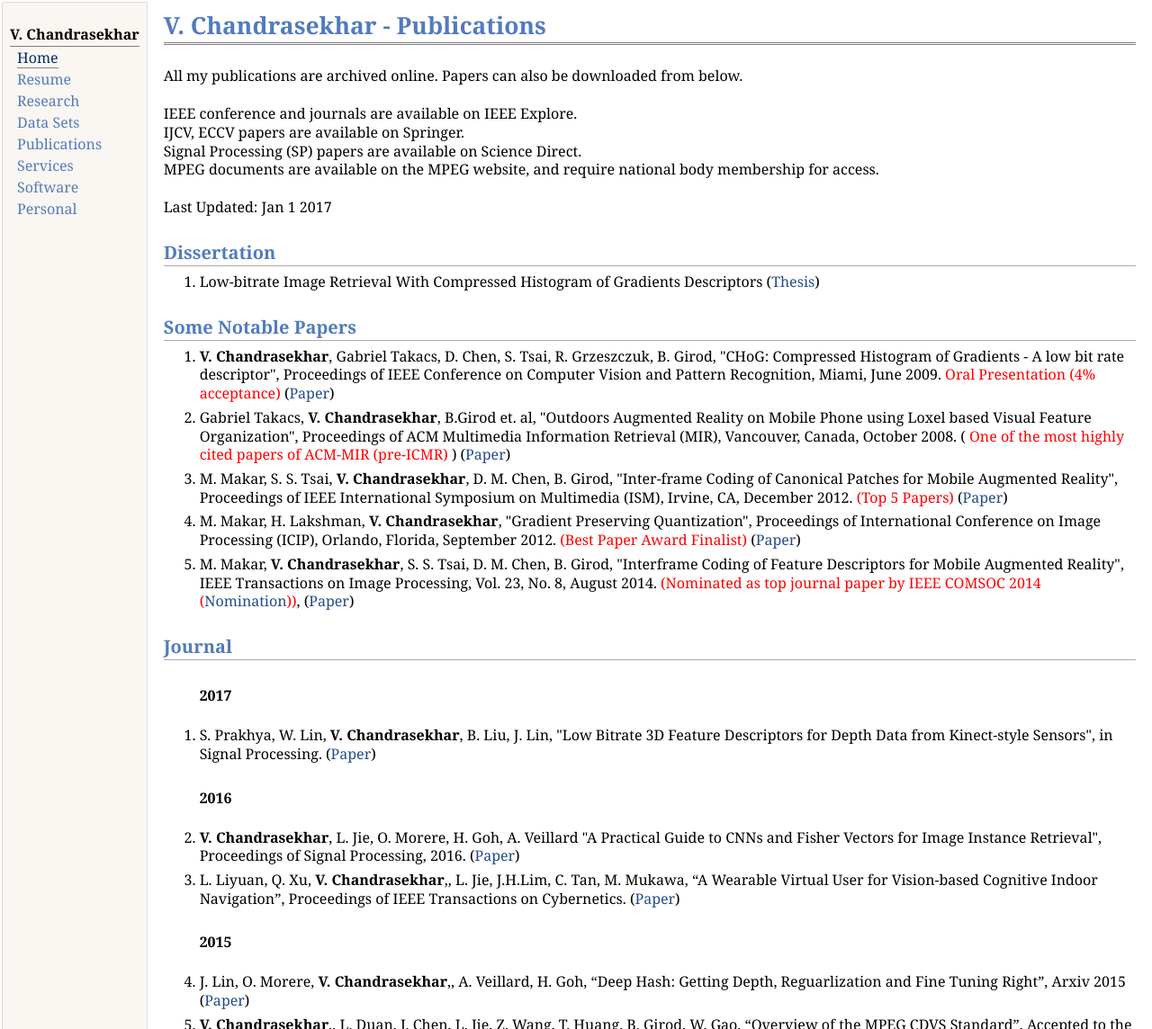
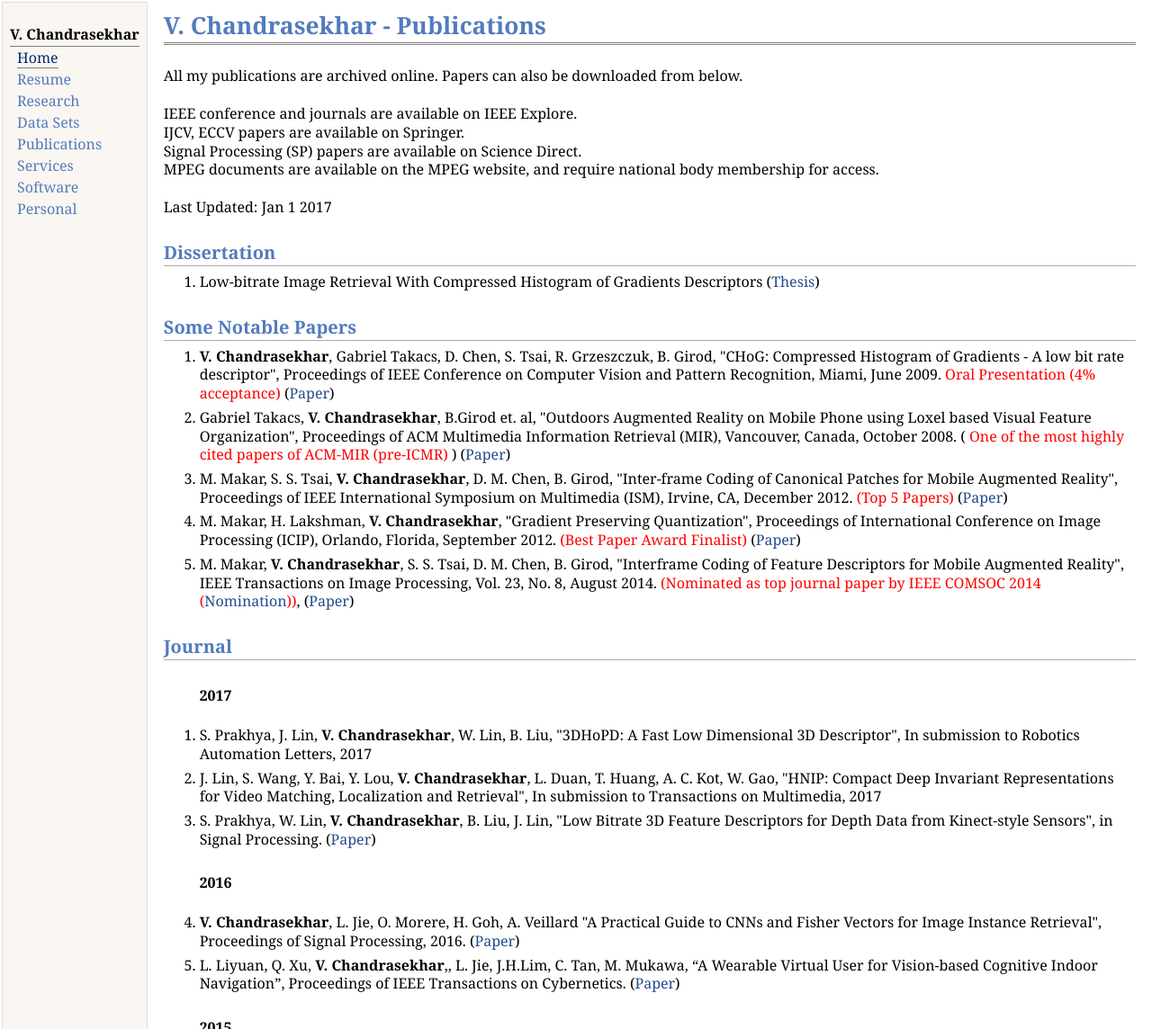
Before and after one commit to vijaychan/vijaychan.github.io, a plain HTML site: page publications.html in a window 1280 px wide. Shown: the top 1144 px of the page at 90% size. Drawn offline with Linux system fonts and the light colour scheme.

Commit message:
updated publication list..

```diff
--- a/publications.html
+++ b/publications.html
@@ -100,9 +100,19 @@ M. Makar, <b>V. Chandrasekhar</b>, S. S. Tsai, D. M. Chen, B. Girod, "Interframe
 <br>
 
 <li><p>
+S. Prakhya, J. Lin, <b>V. Chandrasekhar</b>,  W. Lin, B. Liu, "3DHoPD: A Fast Low Dimensional 3D Descriptor", In submission to Robotics Automation Letters, 2017
+</p></li>
+
+<li><p>
+J. Lin, S. Wang, Y. Bai, Y. Lou, <b>V. Chandrasekhar</b>, L. Duan, T. Huang, A. C. Kot, W. Gao, "HNIP: Compact Deep Invariant Representations for Video Matching, Localization and Retrieval", In submission to Transactions on Multimedia, 2017
+</p></li>
+
+
+<li><p>
 S. Prakhya, W. Lin, <b>V. Chandrasekhar</b>,  B. Liu, J. Lin, "Low Bitrate 3D Feature Descriptors for Depth Data from Kinect-style Sensors", in Signal Processing.
 (<a href="Publications/elsarticle-template-num.pdf">Paper</a>)
 </p></li>
+
 
 
 <br>
```
